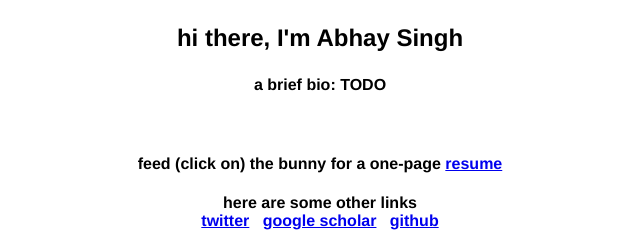
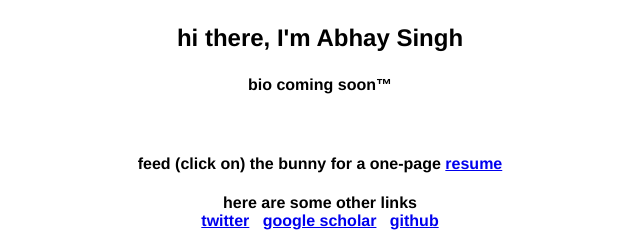
Before and after one commit to as2626/as2626.github.io, a plain HTML site: page index.html in a window 1280 px wide. Shown: the top 240 px of the page, 320-960 px from the left. Drawn offline with Linux system fonts and the light colour scheme.

Commit message:
aaron suggestion

```diff
--- a/index.html
+++ b/index.html
@@ -41,7 +41,7 @@
 
   <h3 class="a">hi there, I'm Abhay Singh</a></h4>
   <h4 class="b">
-    a brief bio: TODO
+    bio coming soon™
   </h4>
   <br>
   <h4 class="b">
```
Also changed, not shown: 1 other file.
